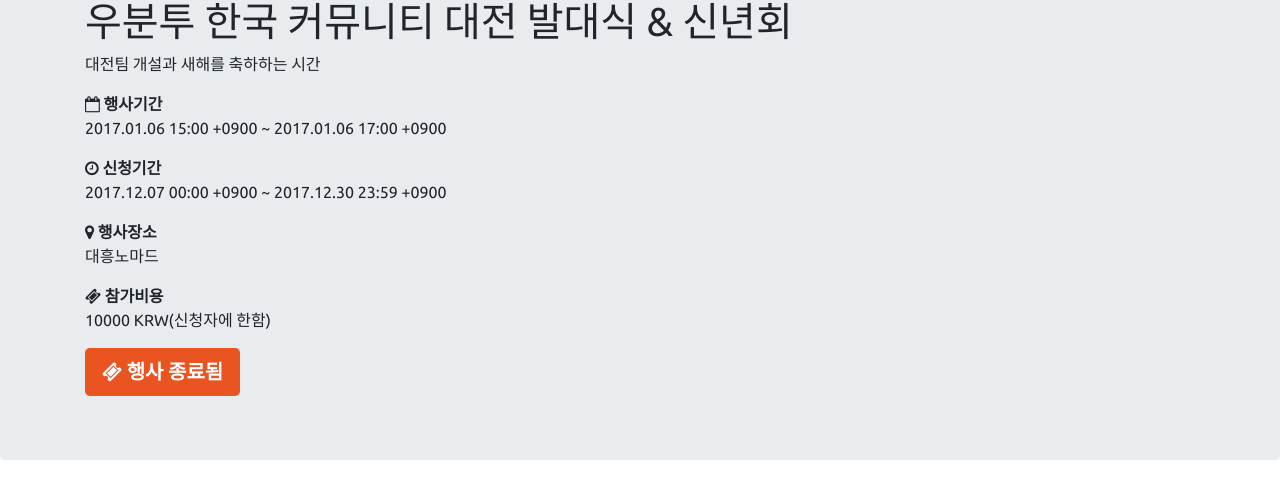
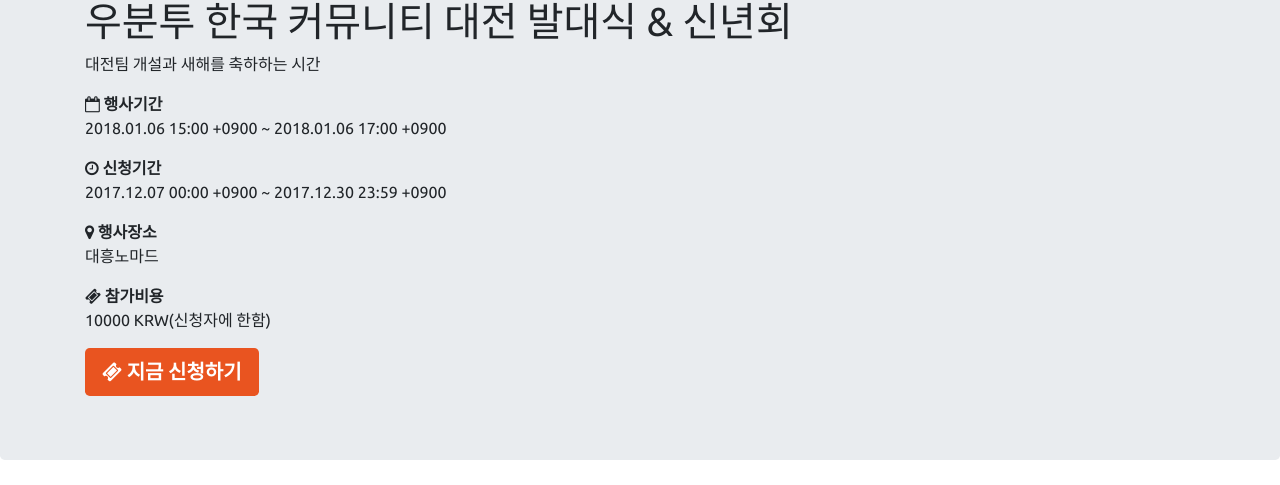
Before and after one commit to ubuntu-kr/events, a Jekyll site: the page built from _posts/2017-12-07-year-start-party-in-daejeon.md, in a window 1280 px wide and 900 px high. Shown: the part 144-629 px from the top of the window. Built offline with Jekyll 4.4.1, drawn with Linux system fonts in a browser that asks for light colours.

Commit message:
날짜 변경

```diff
--- a/_posts/2017-12-07-year-start-party-in-daejeon.md
+++ b/_posts/2017-12-07-year-start-party-in-daejeon.md
@@ -3,8 +3,8 @@
 title:  "우분투 한국 커뮤니티 대전 발대식 & 신년회"
 desc: "대전팀 개설과 새해를 축하하는 시간"
 date: 2017-12-07 06:00:00 +0900
-start_time: 2017-01-06 15:00:00 +0900
-end_time: 2017-01-06 17:00:00 +0900
+start_time: 2018-01-06 15:00:00 +0900
+end_time: 2018-01-06 17:00:00 +0900
 submit_start: 2017-12-07 00:00:00 +0900
 submit_end: 2017-12-30 23:59:59 +0900
 location: "대흥노마드"
```
